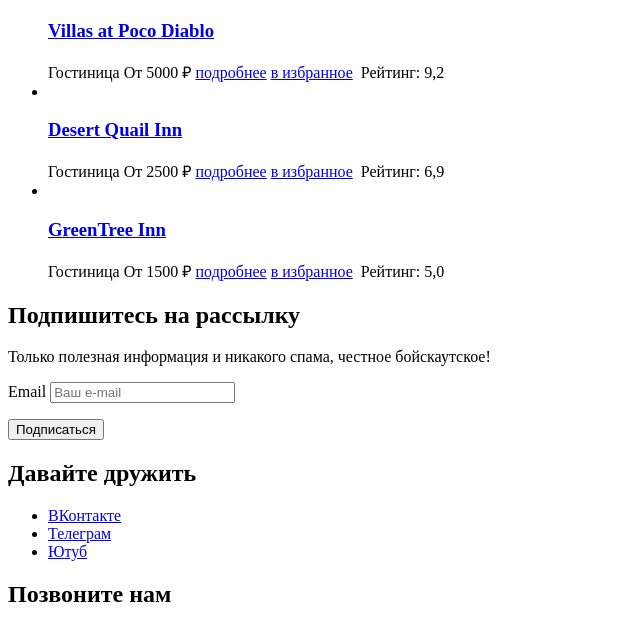
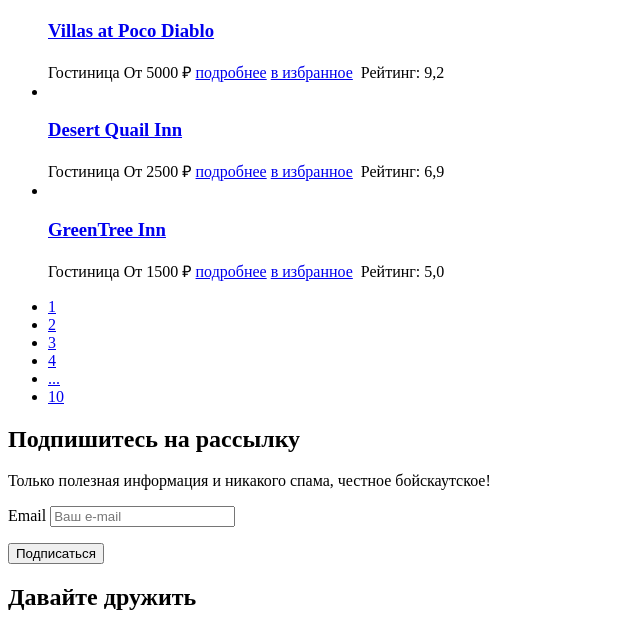
Before and after one commit to dimontchg/Sedona-35, a plain HTML site: page catalog.html in a window 1280 px wide. Shown: the part 826-1450 px from the top of the page, without its empty margins (0-640 px from the left). Drawn offline with Linux system fonts and the light colour scheme.

Commit message:
Добавляем пагинацию

```diff
--- a/catalog.html
+++ b/catalog.html
@@ -191,6 +191,29 @@
                 </li>
             </ul>
 
+            <ul class="pagination">
+                <li class="pagination-item">
+                    <a class="pagination-link pagination-disabled"href="#">1</a>
+                </li>
+                <li class="pagination-item">
+                    <a class="pagination-link pagination-disabled" href="#">2</a>
+                </li>
+                <li class="pagination-item">
+                    <a class="pagination-link pagination-disabled" href="#">3</a>
+                </li>
+                <li class="pagination-item">
+                    <a class="pagination-link pagination-disabled" href="#">4</a>
+                </li>
+                <!-- Здесь мне непонятно -->
+                <li class="pagination-item">
+                    <a class="pagination-link pagination-disabled" href="#">...</a>
+                </li>
+                <!-- Здесь мне непонятно -->
+                <li class="pagination-item">
+                    <a class="pagination-link pagination-disabled" href="#">10</a>
+                </li>
+            </ul>
+
         </section>
     </main>
 
```
